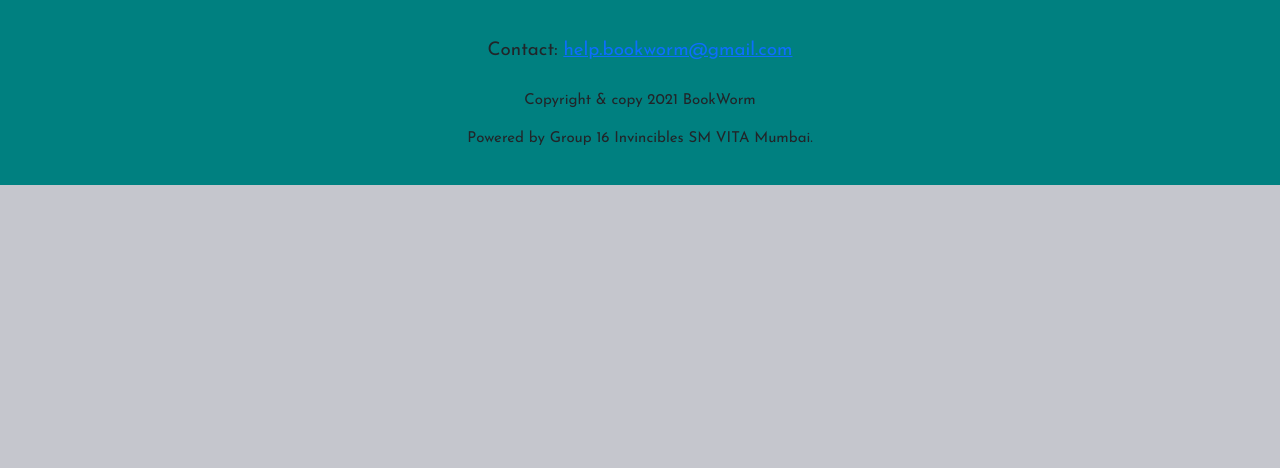
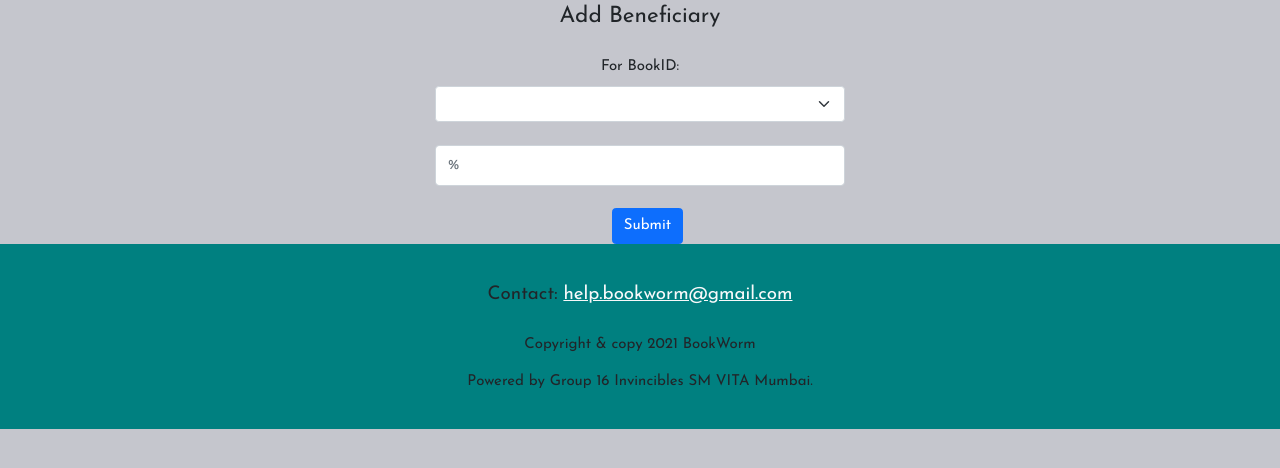
Before and after one commit to AbhijitPatil395/bookworm, a React (Create React App) app: page /Beneficiary in a window 1280 px wide. Shown: the top 468 px of the page. Built offline with nearby package versions, Linux system fonts and the light colour scheme; no server answers.

Commit message:
benifi and footer changed!

```diff
--- a/src/App.js
+++ b/src/App.js
@@ -5,6 +5,7 @@ import Navigationbar from './pages/Navigationbar';
 import Home from './pages/Home';
 import Library from './pages/Library2';
 import About from './pages/About';
+import Beneficiary from './pages/Beneficiary';
 import Login from './pages/Login';
 import Feedback from 'react-bootstrap/esm/Feedback';
 import Help from './pages/Help';
@@ -44,6 +45,7 @@ function App() {
             <Route path='/AddProduct' element={<AddProduct/>}></Route>
             <Route path='/PublisherProduct/:Id' element={<PublisherProduct/>}></Route>
             <Route path='/Edit/:Id' element={<Edit/>}></Route>
+            <Route path='/Beneficiary' element={<Beneficiary/>}></Route>
             <Route path='/About' element={<About/>}></Route>
             <Route path='/Signup' element={<Signup/>}></Route>
             <Route path='/Login' element={<Login/>}></Route>
--- /dev/null
+++ b/src/pages/Beneficiary.js
@@ -0,0 +1,93 @@
+import React, { useCallback, useEffect, useState } from "react";
+import { Col, Container, Row, Button, Card, Alert } from "react-bootstrap";
+import { Link } from "react-router-dom";
+import Navigationbar from "./Navigationbar";
+import { useNavigate } from 'react-router-dom';
+import { NavLink, useParams } from "react-router-dom"
+function Beneficiary(){
+const [benif, setBenif] = useState([])
+const { Id } = useParams()
+const entry={['prodBenProductId']:Id};
+useEffect(() => {
+
+    fetch("http://localhost:8080/crud/beneficiaries")
+        .then(res => res.json())
+        .then((result) => setBenif(result));
+
+}, [])
+
+
+const changeHandler=(event)=>{
+
+ entry= {...entry,['prodBenBenId']:event.target.value}
+
+}
+const percentHandler=(event)=>{
+
+ entry= {...entry,['prodBenPercentage']:event.target.value}
+
+}
+
+const handleSubmit=()=>{
+
+
+
+    const url = ''
+    const requestOptions = {
+        method: 'POST',
+        headers: { 'Content-Type': 'application/json' },
+        body: JSON.stringify(entry)
+    };
+   fetch(url, requestOptions)
+        .then(response =>console.log('Submitted successfully'))
+        .catch(error => console.log('Form submit error: ', error))
+
+}
+return(
+<form className="container-fluid">
+  <fieldset >
+    <legend>Add Beneficiary</legend>
+
+    <div class="row g-3">
+  <div class="col-md-4 mx-auto">
+
+
+    <label for="inputState" class="form-label">For BookID:{Id}</label>
+
+    <select id="inputState" class="form-select"  onChange={changeHandler}>
+
+
+    {benif.map(elem=>{
+        return<option id={elem.benId} value={elem.benId}  >BenifID:{elem.benId}  {elem.benName}</option>
+    }
+     )}
+    </select>
+
+  </div>
+  </div>
+   <br/>
+    <div class="row g-3">
+  <div class="col-md-4 mx-auto">
+    <input type="text" class="form-control" placeholder="%" aria-label="First name"/>
+  </div>
+  </div>
+
+  <br/>
+    <button type="submit" class="btn btn-primary" onClick={handleSubmit}>Submit</button>
+  </fieldset>
+</form>
+);
+
+
+
+
+}
+
+
+
+export default Beneficiary;
+
+
+/* {benif.forEach(elem=>(
+         <option value={elem.benId} >{elem.benId}.{elem.benName}lll</option>
+     ))} */
--- a/src/pages/Footer.js
+++ b/src/pages/Footer.js
@@ -7,7 +7,7 @@ function Footer() {
             <Container fluid style={{ backgroundColor: 'teal' }} >
                 <Row style={{ paddingTop: "40px" }}>
                     <Col style={{ textAlign: 'center' }}>
-                        <h5>Contact: <a href="mailto:help.bookworm@gmail.com">help.bookworm@gmail.com</a></h5>
+                        <h5>Contact: <a  class="link-light" href="mailto:help.bookworm@gmail.com">help.bookworm@gmail.com</a></h5>
                     </Col>
                 </Row>
                 <Row style={{ padding: "20px" }}>
```
